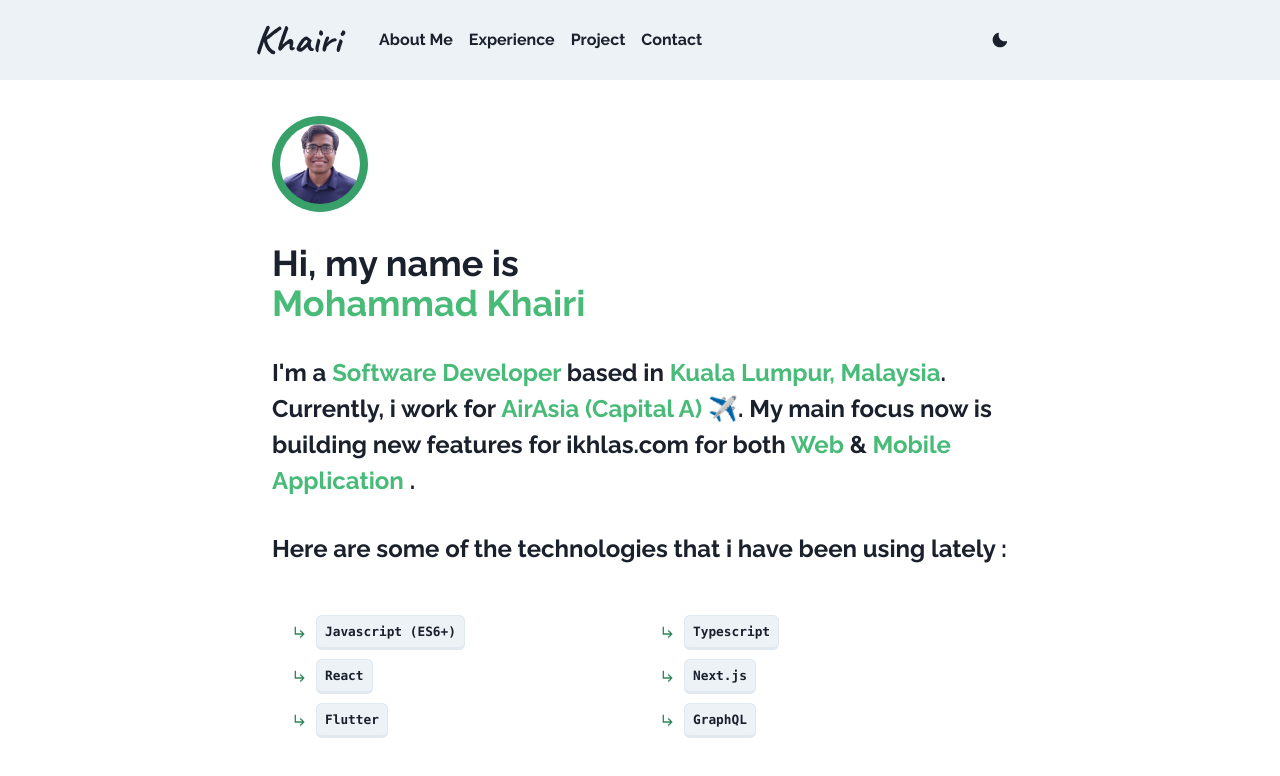
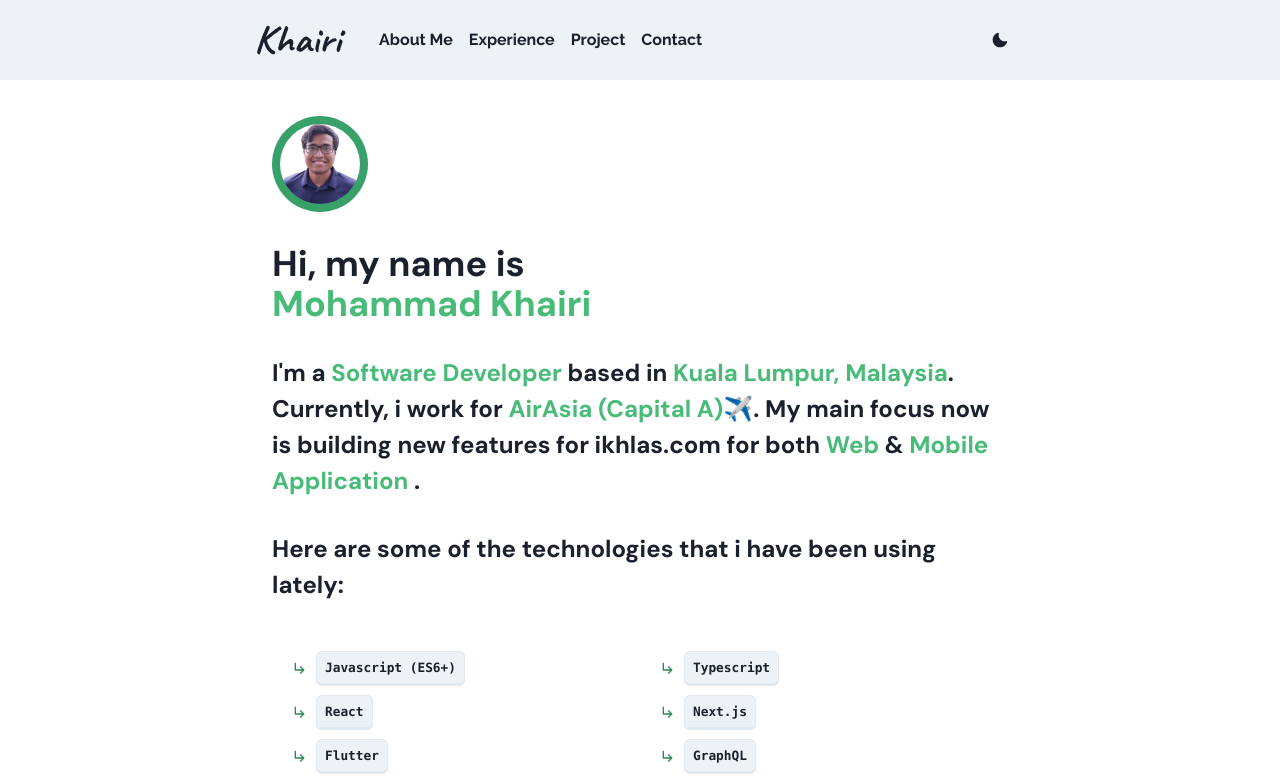
Before and after one commit to khairimusa/kairi-portfolio, a React (Vite) app: page / in a window 1280 px wide. Shown: the top 776 px of the page. Built offline with nearby package versions, Linux system fonts and the light colour scheme.

Commit message:
Raleway to DM Sans

```diff
--- a/index.html
+++ b/index.html
@@ -4,7 +4,7 @@
     <meta charset="utf-8" />
     <link rel="icon" href="/favicon.ico" />
     <link
-      href="https://fonts.googleapis.com/css2?family=Caveat:wght@700&display=swap"
+      href="https://fonts.googleapis.com/css2?family=DM+Sans:wght@700&display=swap"
       rel="stylesheet"
     />
     <link
--- a/src/components/Hero.tsx
+++ b/src/components/Hero.tsx
@@ -56,7 +56,7 @@ export default function Hero() {
           />
           <Heading
             fontWeight={600}
-            fontFamily={'Raleway'}
+            fontFamily={'Dm Sans'}
             fontSize={{ base: '2xl', sm: '4xl', md: '4xl' }}
             lineHeight={'110%'}>
             Hi, my name is <br />
@@ -64,26 +64,26 @@ export default function Hero() {
               Mohammad Khairi
             </Text>
           </Heading>
-          <Text style={{ hyphens: 'auto' }} fontFamily={'Raleway'} fontSize={{ base: 'xl', sm: '2xl', md: '2xl' }}>
+          <Text style={{ hyphens: 'auto' }} fontFamily={'Dm Sans'} fontSize={{ base: 'xl', sm: '2xl', md: '2xl' }}>
             <Text color={'darkgray.500'}>
-              I'm a <Text fontWeight={600} fontFamily={'Raleway'} as={'span'} color={'green.400'}> Software <span id='text-dev'>Developer</span> </Text>
-              based in <Text fontWeight={600} fontFamily={'Raleway'} as={'span'} color={'green.400'}>Kuala Lumpur, Malaysia</Text>. Currently, i work for
+              I'm a <Text fontWeight={600} fontFamily={'Dm Sans'} as={'span'} color={'green.400'}> Software <span id='text-dev'>Developer</span> </Text>
+              based in <Text fontWeight={600} fontFamily={'Dm Sans'} as={'span'} color={'green.400'}>Kuala Lumpur, Malaysia</Text>. Currently, i work for
 
               <Link href={'https://capitala.com'} target={'_blank'} style={{ textDecoration: 'none' }}>
-                <Text fontWeight={600} fontFamily={'Raleway'} as={'span'} color={'green.400'}> AirAsia (Capital A) ✈️</Text>
+                <Text fontWeight={600} fontFamily={'Dm Sans'} as={'span'} color={'green.400'}> AirAsia (Capital A)✈️</Text>
               </Link>
               . My main focus now is building new features for ikhlas.com for both
               <Link href={'https://ikhlas.com'} target={'_blank'} style={{ textDecoration: 'none' }}>
-                <Text fontWeight={600} fontFamily={'Raleway'} as={'span'} color={'green.400'}> Web </Text> &
+                <Text fontWeight={600} fontFamily={'Dm Sans'} as={'span'} color={'green.400'}> Web </Text> &
               </Link>
               <Link href={'https://apps.apple.com/us/app/ikhlas-your-companion/id1550705035'} target={'_blank'} style={{ textDecoration: 'none' }}>
-                <Text fontWeight={600} fontFamily={'Raleway'} as={'span'} color={'green.400'}> Mobile Application </Text>.
+                <Text fontWeight={600} fontFamily={'Dm Sans'} as={'span'} color={'green.400'}> Mobile Application </Text>.
               </Link>
             </Text>
           </Text>
-          <Text fontFamily={'Raleway'} fontSize={{ base: 'xl', sm: '2xl', md: '2xl' }}>
+          <Text fontFamily={'Dm Sans'} fontSize={{ base: 'xl', sm: '2xl', md: '2xl' }}>
             <Text color={'darkgray.500'}>
-              Here are some of the technologies that i have been using lately :
+              Here are some of the technologies that i have been using lately:
             </Text>
           </Text>
 
@@ -154,7 +154,7 @@ export default function Hero() {
               />
               <Text
                 fontSize={'md'}
-                fontFamily={'Raleway'}
+                fontFamily={'Dm Sans'}
                 position={'absolute'}
                 left={'120px'}
                 top={'12px'}
--- a/src/pages/404.tsx
+++ b/src/pages/404.tsx
@@ -26,7 +26,7 @@ const NotFound = () => {
 
           <Heading
             fontWeight={900}
-            fontFamily={'Raleway'}
+            fontFamily={'Dm Sans'}
             fontSize={{ sm: '2xl', md: '4xl', lg: '6xl' }}
             lineHeight={'110%'}
           >
@@ -35,7 +35,7 @@ const NotFound = () => {
 
           <Heading
             fontWeight={900}
-            fontFamily={'Raleway'}
+            fontFamily={'Dm Sans'}
             fontSize={{ sm: '2xl', md: '4xl', lg: '6xl' }}
             lineHeight={'110%'}
           >
@@ -44,7 +44,7 @@ const NotFound = () => {
 
           <Heading
             fontWeight={900}
-            fontFamily={'Raleway'}
+            fontFamily={'Dm Sans'}
             fontSize={{ sm: '2xl', md: '4xl', lg: '6xl' }}
             lineHeight={'110%'}
           >
@@ -53,7 +53,7 @@ const NotFound = () => {
 
           <Heading
             fontWeight={900}
-            fontFamily={'Raleway'}
+            fontFamily={'Dm Sans'}
             fontSize={{ sm: '2xl', md: '4xl', lg: '6xl' }}
             lineHeight={'110%'}
           >
--- a/src/pages/Experience.tsx
+++ b/src/pages/Experience.tsx
@@ -16,7 +16,7 @@ const Experience = () => {
 
           <Heading
             fontWeight={600}
-            fontFamily={'Raleway'}
+            fontFamily={'Dm Sans'}
             fontSize={{ base: '4xl', sm: '6xl', md: '6xl' }}
             lineHeight={'110%'}
           >
@@ -25,7 +25,7 @@ const Experience = () => {
           </Heading>
           <Heading
             fontWeight={600}
-            fontFamily={'Raleway'}
+            fontFamily={'Dm Sans'}
             fontSize={{ base: '4xl', sm: '6xl', md: '6xl' }}
             lineHeight={'110%'}
           >
@@ -35,7 +35,7 @@ const Experience = () => {
 
           <Heading
             fontWeight={600}
-            fontFamily={'Raleway'}
+            fontFamily={'Dm Sans'}
             fontSize={{ base: '4xl', sm: '6xl', md: '6xl' }}
             lineHeight={'110%'}
           >
--- a/src/pages/Projects.tsx
+++ b/src/pages/Projects.tsx
@@ -16,7 +16,7 @@ const Projects = () => {
 
           <Heading
             fontWeight={600}
-            fontFamily={'Raleway'}
+            fontFamily={'Dm Sans'}
             fontSize={{ base: '4xl', sm: '6xl', md: '6xl' }}
             lineHeight={'110%'}
           >
@@ -25,7 +25,7 @@ const Projects = () => {
           </Heading>
           <Heading
             fontWeight={600}
-            fontFamily={'Raleway'}
+            fontFamily={'Dm Sans'}
             fontSize={{ base: '4xl', sm: '6xl', md: '6xl' }}
             lineHeight={'110%'}
           >
@@ -35,7 +35,7 @@ const Projects = () => {
 
           <Heading
             fontWeight={600}
-            fontFamily={'Raleway'}
+            fontFamily={'Dm Sans'}
             fontSize={{ base: '4xl', sm: '6xl', md: '6xl' }}
             lineHeight={'110%'}
           >
```
